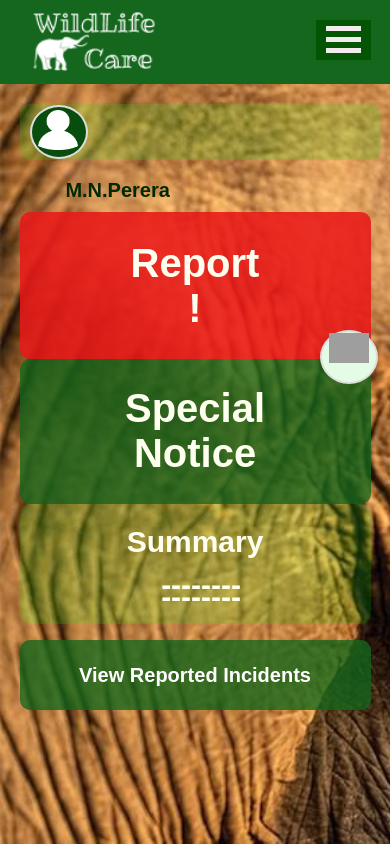
After one commit to SethniBhagya/Project_Group28, a PHP site: page /html/villager_view.html in a window 390 px wide. The commit adds this page. Run offline with PHP 8.4, Linux system fonts and the light colour scheme; grey boxes are pictures that could not be loaded.

Commit message:
Add villager_view.page

```diff
--- /dev/null
+++ b/css/villager_view.css
@@ -0,0 +1,272 @@
+
+.name{
+    position:inherit;
+    margin-top: 20px;
+    width:60%;
+    height: 55px;
+    background-color: rgba(0, 251, 10, 0.16);
+    margin-left: 20%;
+    border-radius: 10px;
+    padding-left: 10px;
+    padding-top: 1px;
+
+}
+.name label{
+    position: inherit;
+    padding-bottom: 10px;
+    font-display: center;
+    margin-bottom: 10px;
+    float: right;
+    margin-top: 12px;
+    margin-right: 77%;
+    padding:  0px 0px;
+    color: rgb(1, 41, 1);
+    font-size: 20px;
+}
+
+.main-view{
+    position:inherit;
+    margin-top: 20px;
+    display: inline-block;
+    height: 300px;
+    width: 60%;
+    margin-left: 20%;
+    border-radius: 10px;
+    background-color: rgba(43, 165, 32, 0.755);
+
+}
+.report{
+    width: 33.33%;
+    height: 300px;
+    background: rgba(231, 25, 25, 0.88);
+    float: left;
+    border-top-left-radius: 10px;
+    border-bottom-left-radius: 10px;
+    text-align: center;
+    border: none;
+}
+.report h1{
+   color: ivory;
+   font-size: 60px;
+
+}
+.report :hover{
+    text-align: center;
+    font-size: large;
+    font-size: 70px;
+}
+.specialNotice{
+    margin-left: 0%;
+    width:33.33%;
+    height: 300px;
+    background: rgba(20, 103, 28, 0.78);
+    float: left;
+    text-align: center;
+    border: none;
+}
+
+.notification{
+   float: right;
+   margin-right: 40px;
+   margin-top: -60px;
+   width:5px;
+}
+.notification img{
+    width: 40px;
+}
+.notification :hover{
+    display: none;
+ }
+
+
+.specialNotice :hover{
+    font-size: 70px;
+}
+.specialNotice h1{
+    color: ivory;
+   font-size: 60px;
+}
+.summary{
+    margin-left: 0%;
+    width: 33.33%;
+    height: 300px;
+    background: rgba(0, 251, 10, 0.16);
+    float: left;
+    text-align: center;
+    border: none;
+}
+.summary h1{
+    color: ivory;
+    font-size: 50px;
+
+}
+.summary :hover{
+    font-size: large;
+    font-size: 55px;
+
+}
+.line{
+    margin-left: 85px;
+    margin-top: 30px;
+    width: 80px;
+    line-height: 12px;
+}
+#user-icon2{
+    float: none;
+    margin-top: 0px;
+    padding: 2px 0px;
+    padding-left: 5px;
+    width: 40px;
+    height:40px;
+    margin-right:10px;
+    cursor: pointer;
+}
+.dot2{
+    height: 48px;
+ width: 52px;
+ padding: 1px 1px;
+ border: 2px solid #ddd;
+ border-radius: 50%;
+ background-color: #084d0e;
+ display: inline-block;
+}
+.dot-1{
+     height: 48px;
+  width: 52px;
+  padding: 1px 1px;
+  border: 2px solid #ddd;
+  border-radius: 50%;
+  background-color: #e4fce6;
+  display: inline-block;
+}
+.View-Report{
+    position: inherit;
+    margin-left: 20%;
+    margin-top: 10px;
+    width: 60%;
+    height: 70px;
+    background: rgba(20, 103, 28, 0.78);
+    text-align: center;
+    padding-top: 2px;
+    border-radius: 10px;
+    color: white;
+    border: none;
+}
+@media (max-width: 1200px){
+   .name label{
+       margin-right: 70%;
+   }
+}
+@media (max-width: 1000px){
+    .name label{
+        margin-right: 72%;
+    }
+ }
+ @media (max-width: 930px){
+    .name label{
+        margin-right: 76%;
+    }
+    .user{
+        margin-left: 10px;
+    }
+ }
+ @media (max-width: 920px){
+    .name label{
+        margin-right: 70%;
+    }
+ }
+@media (max-width: 900px){
+
+    .name{
+        width: 90%;
+        margin-left: 5%;
+    }
+    .name label{
+        position: inherit;
+        margin-right: 60%;
+        margin-top: 20px;
+    }
+    .main-view{
+        margin-top: 50px;
+        margin-left: 0px;
+        width: 100%;
+        height: 50%;
+        display: block;
+        background-color:rgba(243, 243, 243, 0) ;
+    }
+    .report{
+        position: inherit;
+        margin-left: 5%;
+        height: auto;
+        padding-top: 2px;
+        width: 90%;
+        font-size: 40px;
+        border-radius: 10px;
+    }
+    .report h1{
+        color: ivory;
+        font-size: 40px;
+     }
+
+    .specialNotice{
+        position: inherit;
+        margin-top: 100px;
+        margin-left: 5%;
+        margin-top:0px;
+        border-radius: 10px;
+        height: auto;
+        width: 90%;
+        font-size: 10px;
+       }
+    .specialNotice h1{
+        color: ivory;
+        font-size: 40px;
+
+     }
+     .summary{
+         position: inherit;
+        margin-left: 5%;
+        border-radius: 10px;
+        height: 90%;
+        width: 90%;
+        font-size: 10px;
+       }
+       .summary h1{
+        color: ivory;
+        font-size: 30px;
+     }
+     .line{
+      margin-left: 40%;
+      margin-top: 20px;
+      width: 80px;
+     }
+     .report :hover{
+        font-size: 40px;
+        color: darkred;
+     }
+     .specialNotice :hover{
+        font-size: 40px;
+        color: rgb(22, 33, 4);
+      ;
+    }
+     .summary :hover{
+         font-size:30px;
+         color: lightgreen;
+     }
+
+
+     .notification{
+         margin-top: -30px;
+     }
+     .View-Report{
+         position: inherit;
+         margin-left: 5%;
+         margin-top: 480px;
+         width: 90%;
+     }
+     .View-Report:hover{
+         color: black;
+     }
+
+
+}
--- /dev/null
+++ b/html/villager_view.html
@@ -0,0 +1,54 @@
+<!DOCTYPE html>
+<html lang="en">
+<head>
+    <meta charset="UTF-8">
+    <meta http-equiv="X-UA-Compatible" content="IE=edge">
+    <meta name="viewport" content="width=device-width, initial-scale=1.0">
+    <link rel="stylesheet" href="../css/header.css">
+    <link rel="stylesheet" href="../css/villager_view.css">
+    <script src="../Javascript/login.js"></script>
+    <title>Document</title>
+</head>
+<body>
+    <header id="main">
+        <img src="../images/icon.png" alt="icon" id="icon">
+        <nav id="navbar" class="mybar">
+            <div href="javascript:void(0);" class="icon" onclick="myFunction_1(this)">
+                <div class="bar1"></div>
+                <div class="bar2"></div>
+                <div class="bar3"></div>
+            </div>
+
+            <ul>
+                <li id="home_1"><a href="">HOME</a></li>
+                <li id="report_1"><a href="">REPORT</a></li>
+                <li class="dropdown">
+                    <span class="dot"> <img onclick="myFunction_2(this)" src="../images/user_icon.png" id="user_icon" class="user_btn"></span>
+                    <div id="myDropdown" class="dropdown-content">
+                        <a href="">View Profile</a>
+                        <a href="">Logout</a>
+                    </div>
+                </li>
+            </ul>
+        </nav>
+    </header>
+    <div class="name">
+        <span class="dot2"><img src="../images/user_icon.png" id="user-icon2" ></span><label><b>M.N.Perera</b></label>
+    </div>
+    <div class="main-view">
+    <button class="report">
+       <h1> Report </br>! </h1>
+    </button>
+    <button class="specialNotice">
+        <div class="notification"><span class="dot-1"><img src="../images/3239952.png" alt="1" srcset=""></span></div>
+        <h1>Special </br>  Notice</h1>
+    </button>
+    <button class="summary">
+       <h1>Summary <div class="line"><h>----------------</h></div></h1>
+    </button>
+    </div>
+    <button class="View-Report">
+        <h2>View Reported Incidents</h2>
+    </button>
+</body>
+</html>
```
Also changed, not shown: css/reportView.css (+1 -7 lines).
